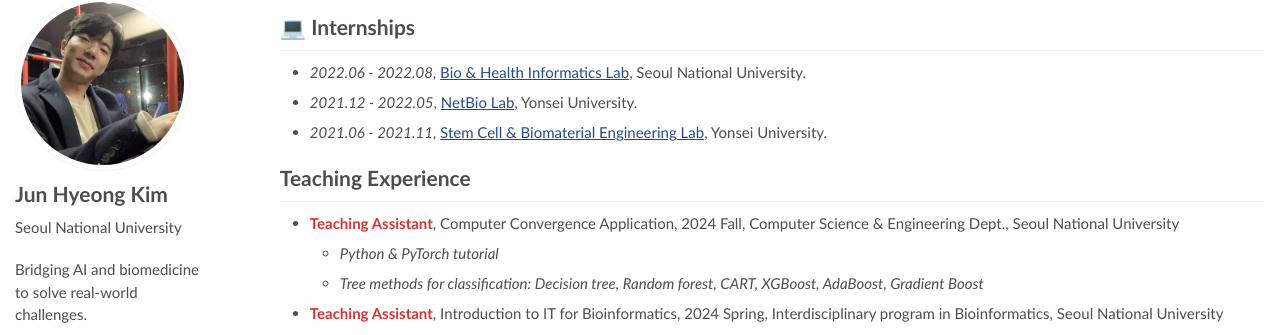
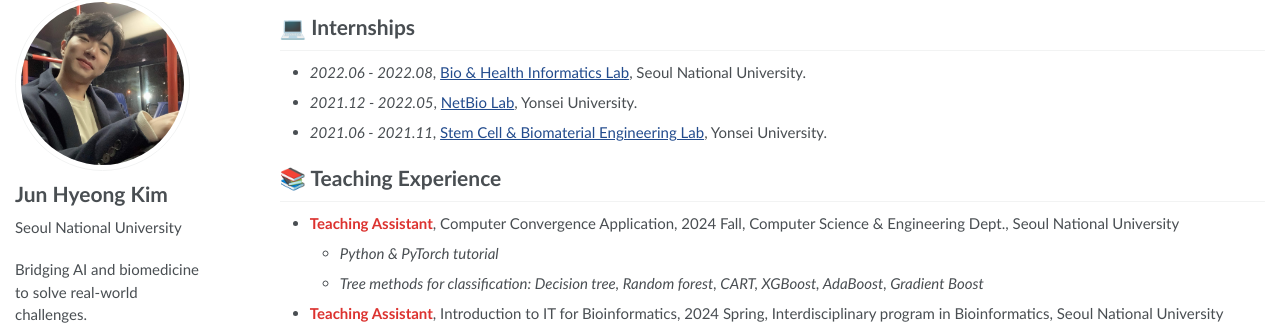
Before and after one commit to Jun-Hyeong-Kim/Jun-Hyeong-Kim.github.io, a Jekyll site: the page built from _pages/about.md, in a window 1280 px wide and 900 px high, scrolled down 838 px. Shown: the part 95-430 px from the top of the window. Built offline with Jekyll 4.4.1, drawn with Linux system fonts in a browser that asks for light colours.

```diff
--- a/_pages/about.md
+++ b/_pages/about.md
@@ -86,7 +86,7 @@ My research interests center on applying AI models and creating innovative deep
 - *2021.12 - 2022.05*, [NetBio Lab](https://netbiolab.org/w/Welcome), Yonsei University.
 - *2021.06 - 2021.11*, [Stem Cell & Biomaterial Engineering Lab](https://scbel.yonsei.ac.kr/), Yonsei University.
 
-# Teaching Experience
+# 📚 Teaching Experience
 - <strong style="color: #dc322f">Teaching Assistant</strong>, Computer Convergence Application, 2024 Fall, Computer Science & Engineering Dept., Seoul National University
   - *Python & PyTorch tutorial*
   - *Tree methods for classification: Decision tree, Random forest, CART, XGBoost, AdaBoost, Gradient Boost*
```
